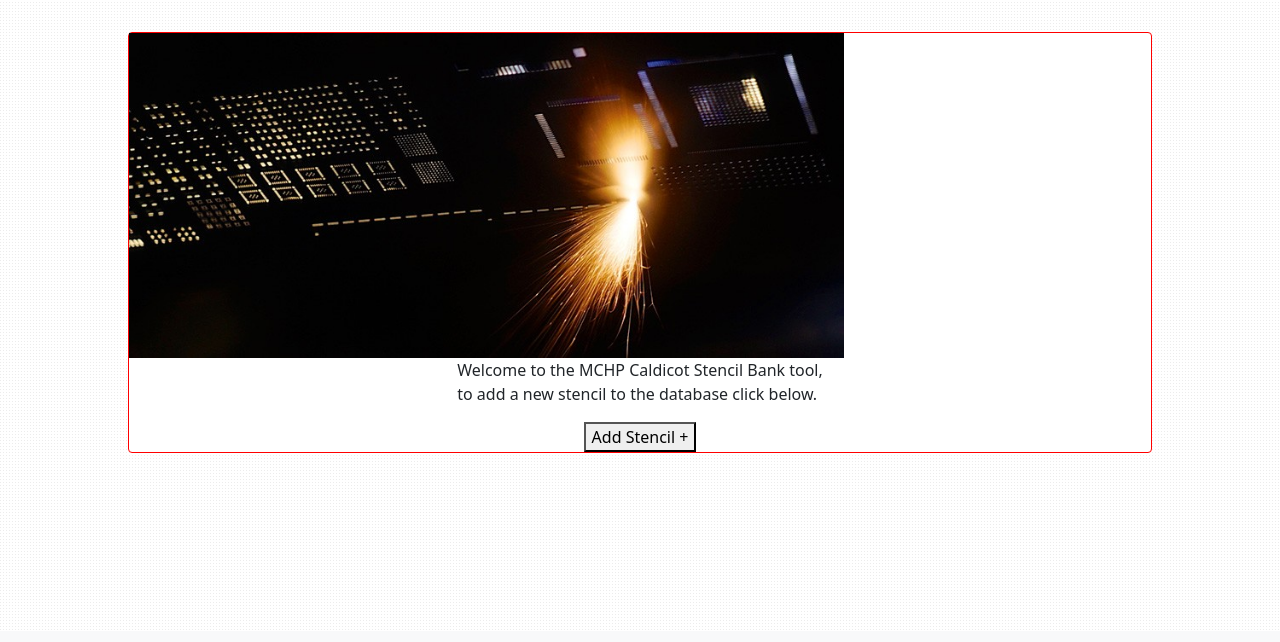
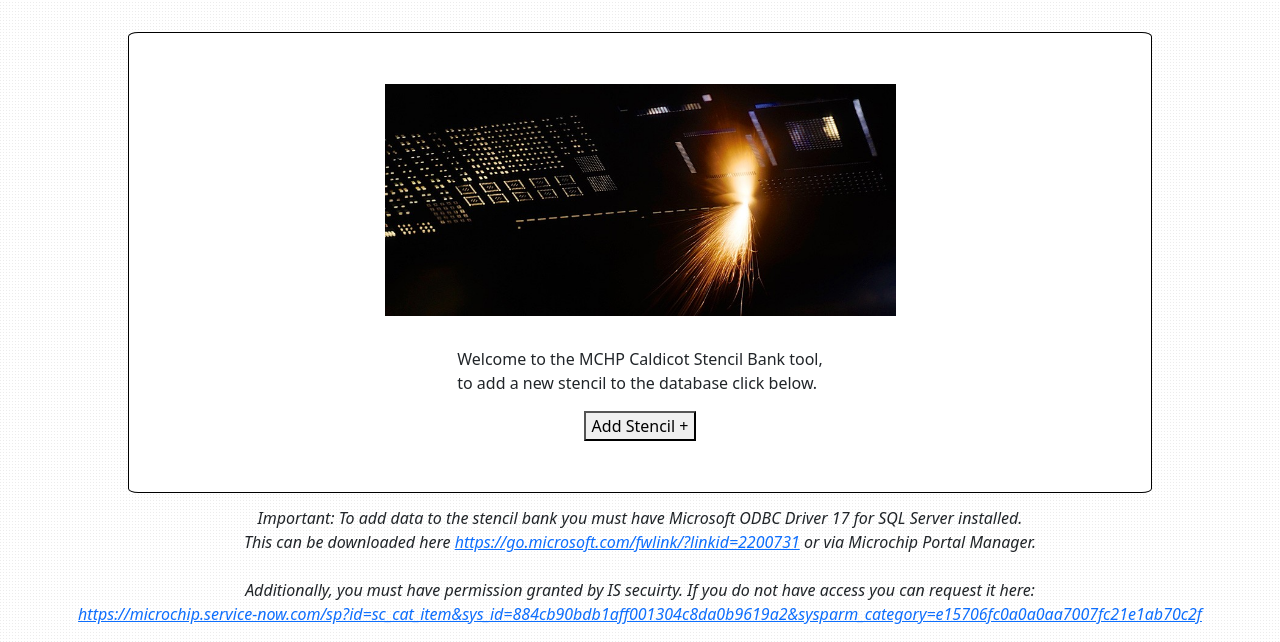
Before and after one commit to JamesB-lab/BLOG, a Django app: page / in a window 1280 px wide. Shown: the part 169-811 px from the top of the page. Run offline with Django 3.2, Linux system fonts and the light colour scheme.

Commit message:
Completed base for landing page

```diff
--- a/static/css/base.css
+++ b/static/css/base.css
@@ -22,9 +22,10 @@ header h1 a {
     justify-self: center;
     align-items: center;
     width: 80%;
-    border-color: red;
+    border-color: black;
     margin: 0 auto;
     float: none;
+    border-radius: 1%;
 
 
 }
@@ -33,15 +34,31 @@ header h1 a {
     display: flex;
     align-content: center;
     justify-self: center;
-    border-color: aqua;
-    border-width: 10px;
     width: 100%;
+    padding-left: 25%;
+    padding-right: 25%;
+    padding-top: 5%;
+    padding-bottom: 3%;
+    margin: 0 auto;
+    float: none;
+    border-radius: 5%;
 
 }
 
 .container {
     display: flex;
     justify-content: center;
+}
+
+.button {
+    display: flex;
+    padding-bottom: 5%;
+}
+
+.info {
+    padding-top: 1%;
+    font-style: italic;
+    text-align: center;
 }
 
 .nav-left {
@@ -75,3 +92,7 @@ header h1 a {
 .post-entry h2 a:hover {
     color: black;
 }
+
+.clock::-webkit-scrollbar {
+    display: none;
+}
--- a/templates/home.html
+++ b/templates/home.html
@@ -20,7 +20,7 @@
 
         <div class="card">
             <div class="stencil_img">
-                <img src="{% static 'images/stencil.jpg' %}"  alt="stencil" width="70%">
+                <img src="{% static 'images/stencil.jpg' %}"  alt="stencil" width="100%">
             </div>
             <div class="container">
               {% comment %} <h4><b>Stencil Bank</b></h4> {% endcomment %}
@@ -30,6 +30,13 @@
                 <a href="{% url 'add_stencil' %}"><button type="button">Add Stencil +</button></a>
             </div>
         </div>
+        <div class="info">
+            <p>Important: To add data to the stencil bank you must have Microsoft ODBC Driver 17 for SQL Server installed.<br>
+                This can be downloaded here <a href="https://go.microsoft.com/fwlink/?linkid=2200731">https://go.microsoft.com/fwlink/?linkid=2200731</a> or via Microchip Portal Manager.<br>
+                <br>
+                Additionally, you must have permission granted by IS secuirty. If you do not have access you can request it here: <br> <a href = "https://microchip.service-now.com/sp?id=sc_cat_item&sys_id=884cb90bdb1aff001304c8da0b9619a2&sysparm_category=e15706fc0a0a0aa7007fc21e1ab70c2f">https://microchip.service-now.com/sp?id=sc_cat_item&sys_id=884cb90bdb1aff001304c8da0b9619a2&sysparm_category=e15706fc0a0a0aa7007fc21e1ab70c2f</a>
+
+        </div>
     </body>
 </html>
 {% endblock content %}
```
